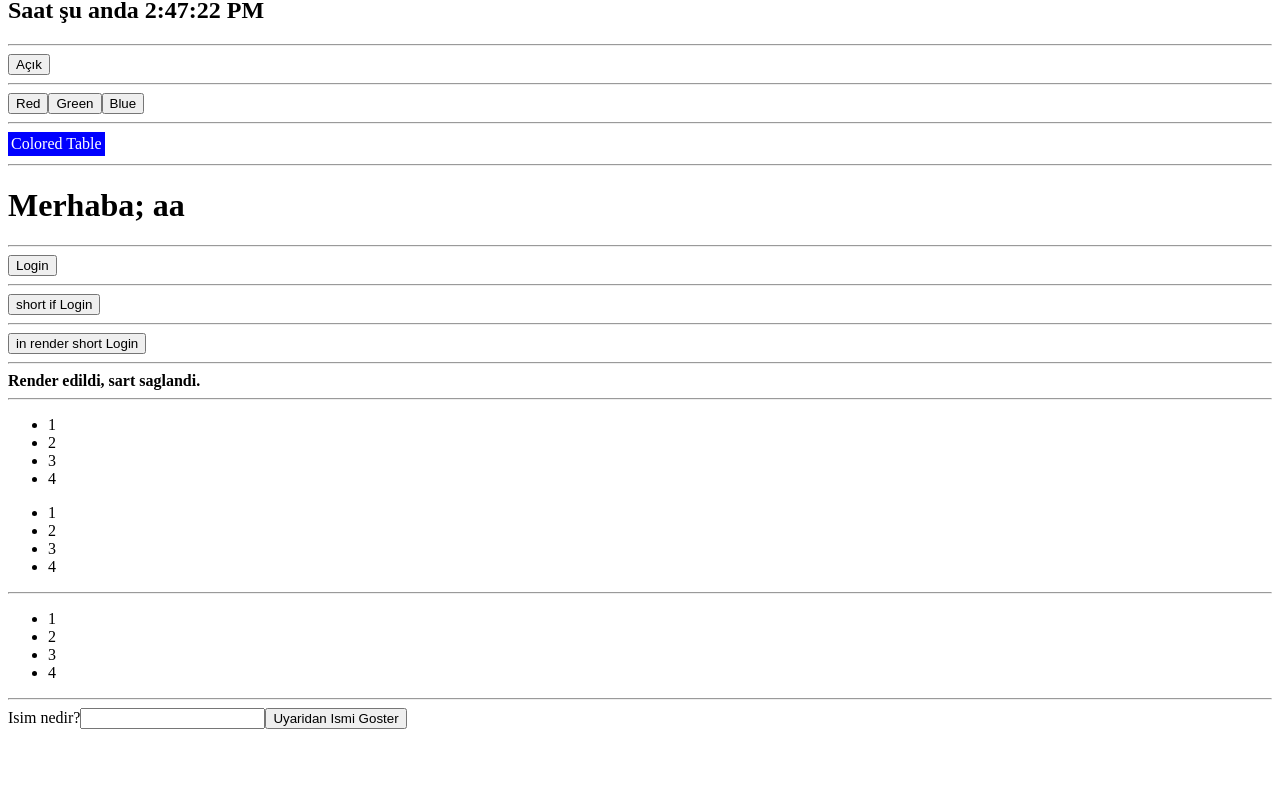
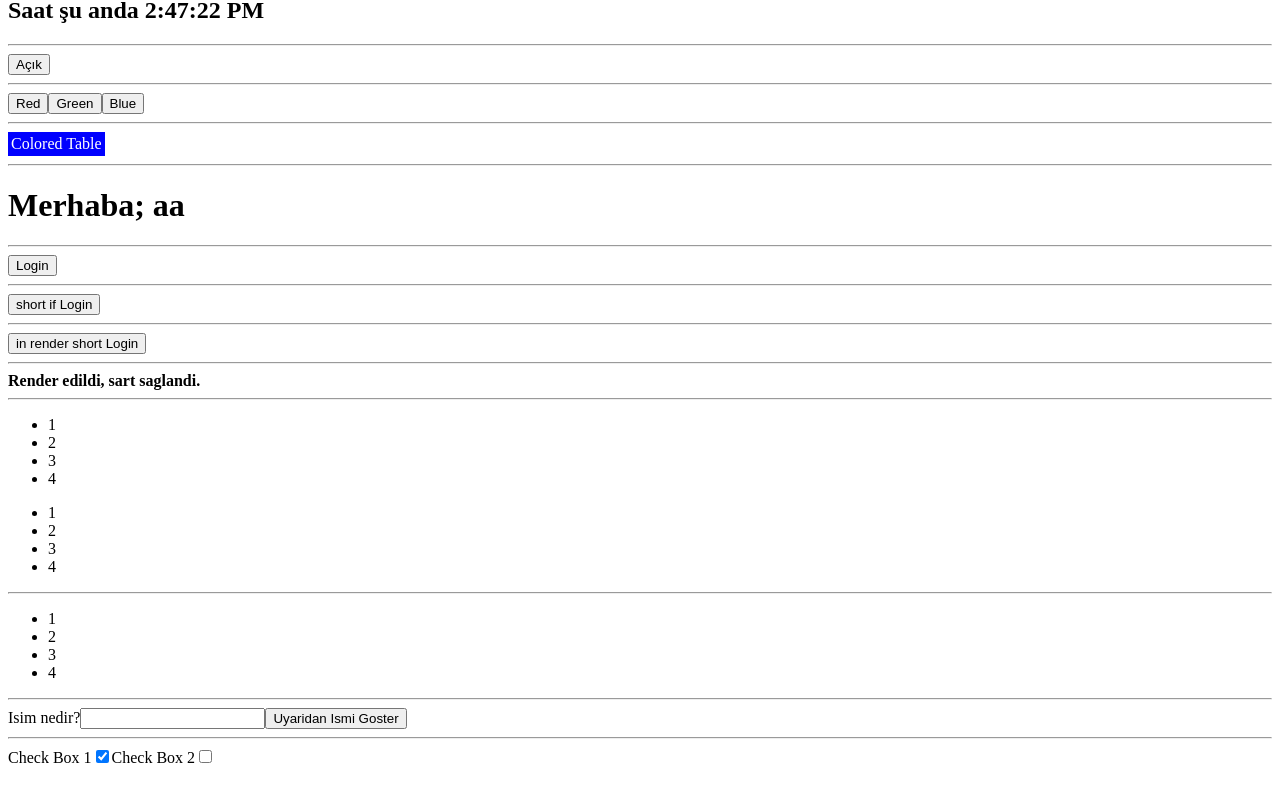
Before and after one commit to mehmetsoylucom/react-todo-tutorial, a React (Create React App) app: page / in a window 1280 px wide. Shown: the part 307-1108 px from the top of the page. Before the commit the page ends 1044 px from the top, so only its background shows below. Built offline with nearby package versions, Linux system fonts and the light colour scheme.

Commit message:
multiple form elements and state update

```diff
--- /dev/null
+++ b/src/FormSampleMultiple.js
@@ -0,0 +1,48 @@
+import React from 'react';
+
+class FormSampleMultiple extends React.Component {
+
+    constructor(props) {
+        super(props);
+        this.state = {
+            box1: true,
+            box2: false
+        };
+
+        this.handleChange = this.handleChange.bind(this);
+    }
+
+    handleChange(event) {
+        const target = event.target;
+        const value = target.type === 'checkbox' ? target.checked : target.value;
+        const name = target.name;
+
+        // Buradaki callback function state update olduktan sonra calisacak
+        // Bu sekilde yazilmazsa React ne zaman state update eder belli degil
+        // Performans sorunlari da bu sureyi degistirebilir, callback saglikli calisti
+        this.setState({[name]: value}, function () {
+            console.log(this.state);
+        });
+    }
+
+    render() {
+        return (
+            <div>
+                <form>
+                    <label>Check Box 1
+                        <input type="checkbox" onChange={this.handleChange} checked={this.state.box1}
+                               name="box1"/></label>
+
+                    <label>Check Box 2
+                        <input type="checkbox" onChange={this.handleChange} checked={this.state.box2}
+                               name="box2"/></label>
+                </form>
+                <br/>
+                <br/>
+                <br/>
+            </div>
+        );
+    }
+}
+
+export default FormSampleMultiple;
--- a/src/index.js
+++ b/src/index.js
@@ -16,6 +16,7 @@ import PreventRender from "./PreventRender";
 import ListAndKey1 from "./ListAndKey1";
 import ListAndKey2 from "./ListAndKey2";
 import FormSample from "./FormSample";
+import FormSampleMultiple from "./FormSampleMultiple";
 
 // Bir element yani zamanda component de olabilir
 // componentlere veri gonderilebilir.
@@ -27,7 +28,7 @@ const appComponent = <App planet="Mars"/>;
 // DOM render import edilen App'i root id sahibi div altinda render ediyor
 // JSX formatinda gelen elementler React uzerinden bir JS nesnesine donusturulerek kullaniliyor
 // Bunun anlami JSON olan veri kullanici tarafinda redux ile depolanabilir ve yonetilebilir
-function tick() {
+
 ReactDOM.render(
     <div>
         <App planet="Pluton"/>
@@ -47,18 +48,18 @@ function tick() {
         <PreventRender renderMe={true}/>
         <hr/>
         <ListAndKey1 numbers={[1, 2, 3, 4]}/>
-            <hr />
+        <hr/>
         <ListAndKey2 numbers={[1, 2, 3, 4]}/>
-            <hr />
-            <FormSample />
+        <hr/>
+        <FormSample/>
+        <hr/>
+        <FormSampleMultiple/>
     </div>,
     // Root dugumu genellikle bir tanedir ve kapsayicidir
     // Dilenirse birden fazla olabilir, ayni uygulama birden cok render yapabiliyor
     // Tum react islemleri bunun icerisinde gerceklesiyor
     document.getElementById('root')
 );
-}
 
-setInterval(tick, 1000);
 
 serviceWorker.unregister();
```
Lines whose indentation alone changed are shown as unchanged.
